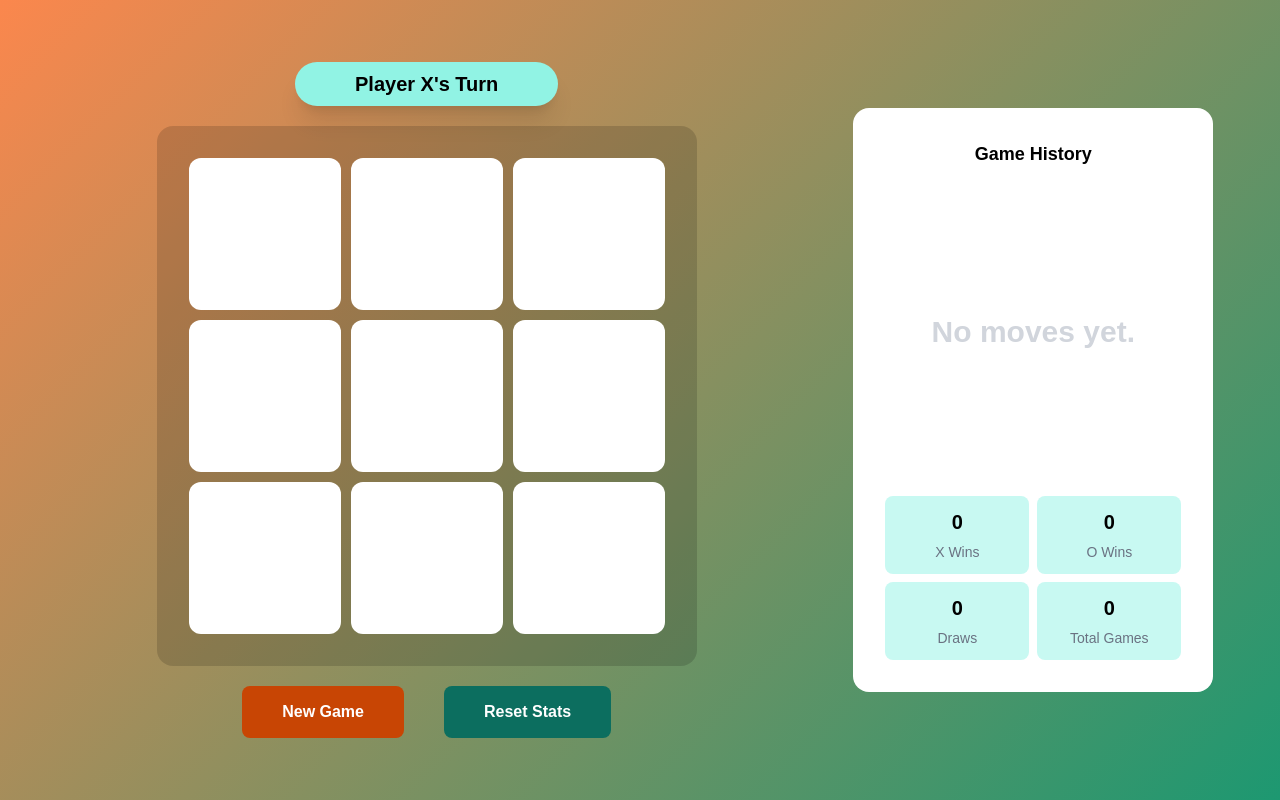
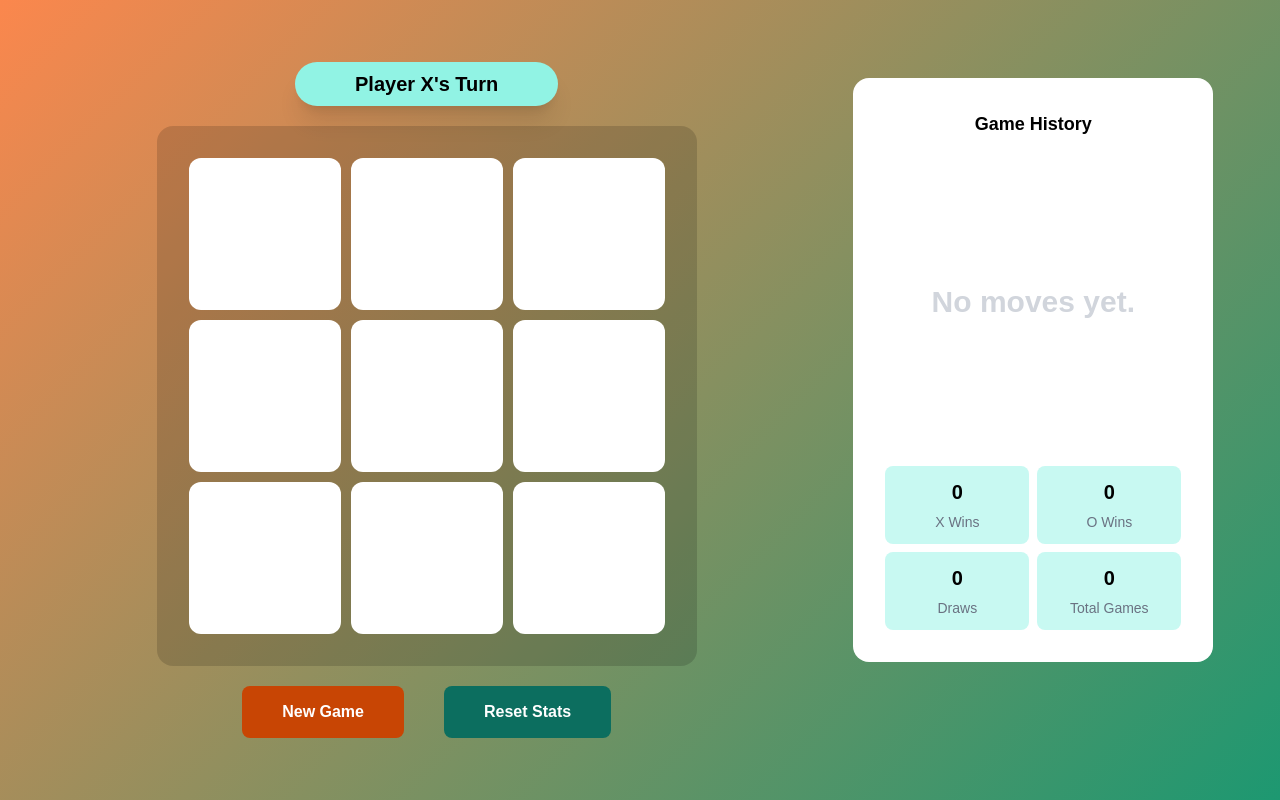
Before and after one commit to devcedrick/tic-tac-toe, a Next.js app: page / in a window 1280 px wide. Built offline with nearby package versions, Linux system fonts and the light colour scheme.

Commit message:
Adjusts game history container height
Changes the height of the game history container to accommodate content,
especially on smaller screens, by setting a maximum height and adding
padding. This prevents content overflow and improves the user
experience.

```diff
--- a/app/layout.tsx
+++ b/app/layout.tsx
@@ -31,7 +31,7 @@ export default function RootLayout({
       >
         <GameContextProvider>
           {children}
-          <div className="flex items-start lg:items-center justify-center lg:justify-start h-screen">
+          <div className="flex items-start lg:items-center justify-center lg:justify-start h-max lg:h-screen pb-15">
             <GameHistory/>
           </div>
         </GameContextProvider>
```
